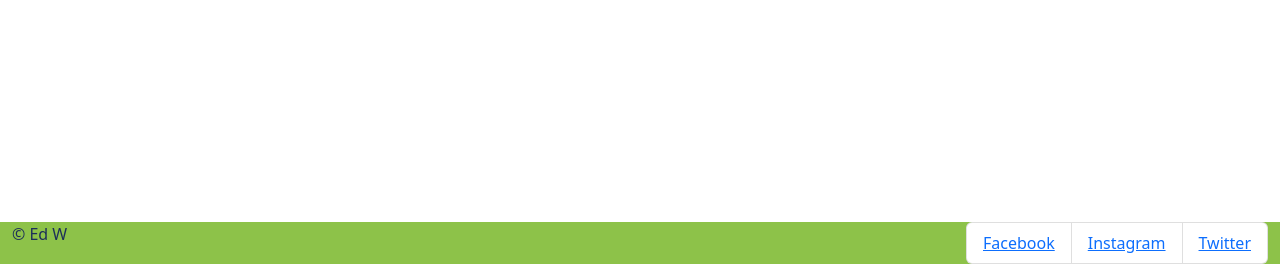
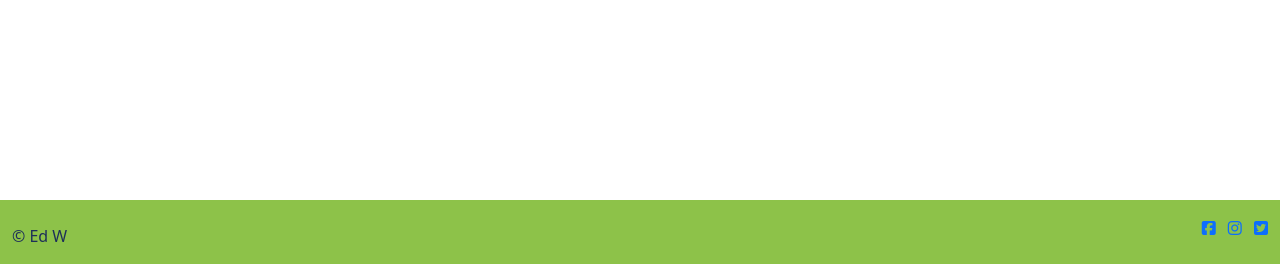
Before and after one commit to Ed-Whyatt/movie-lounge-ms-3, a Flask app: page /add_movie in a window 1280 px wide. Shown: the part 536-800 px from the top of the page. Run offline with Flask 2, Linux system fonts and the light colour scheme; the visitor is signed in with stand-in values (Sample User, id 1); some libraries are stand-ins or nearby versions.

Commit message:
Add new fontawesome cdn for icons

```diff
--- a/movielounge/templates/base.html
+++ b/movielounge/templates/base.html
@@ -7,9 +7,7 @@
   <meta name="viewport" content="width=device-width, initial-scale=1.0">
 
   <!-- Font Awesome 5.15 CDN link -->
-  <link rel="stylesheet" href="https://cdnjs.cloudflare.com/ajax/libs/font-awesome/5.15.3/css/all.min.css"
-    integrity="sha512-iBBXm8fW90+nuLcSKlbmrPcLa0OT92xO1BIsZ+ywDWZCvqsWgccV3gFoRBv0z+8dLJgyAHIhR35VZc2oM/gI1w=="
-    crossorigin="anonymous" referrerpolicy="no-referrer" />
+  <script src="https://use.fontawesome.com/5cd5cccaa1.js"></script>
 
   <!-- Bootstrap 5.2 css CDN link -->
   <link href="https://cdn.jsdelivr.net/npm/bootstrap@5.2.1/dist/css/bootstrap.min.css" rel="stylesheet"
@@ -105,23 +103,35 @@
     <div class="row lounge-main-bg">
 
       <div class="col-6">
-        <p class="lounge-blue-text">&copy; Ed W</p>
+        <p class="lounge-blue-text mt-4">&copy; Ed W</p>
       </div>
 
-      <div class="col-6">
+      <div class="col-6 mt-3">
         <!-- Bootstrap list css -->
-        <ul class="list-group list-group-horizontal float-end">
-          <li class="list-group-item">
+        <ul class="list-inline float-end footer">
+          <li class="list-inline-item">
             <a href="https://www.facebook.com/"
-              aria-label="Go to our facebook page (opens in new tab)" target="_blank"> Facebook</a>
+              aria-label="Go to our facebook page (opens in new tab)" target="_blank">
+              <span>
+                <i class="fa fa-facebook-square" aria-hidden="true"></i>
+              </span>
+            </a>
           </li>
-          <li class="list-group-item">
+          <li class="list-inline-item">
             <a href="https://www.instagram.com/"
-              aria-label="Go to our instagram page (opens in new tab)" target="_blank"> Instagram</a>
+              aria-label="Go to our instagram page (opens in new tab)" target="_blank">
+              <span>
+                <i class="fa fa-instagram" aria-hidden="true"></i>
+              </span>
+            </a>
           </li>
-          <li class="list-group-item">
+          <li class="list-inline-item">
             <a href="https://twitter.com/?lang=en-gb"
-              aria-label="Go to our twitter page (opens in new tab)" target="_blank"> Twitter</a>
+              aria-label="Go to our twitter page (opens in new tab)" target="_blank">
+            <span>
+              <i class="fa fa-twitter-square" aria-hidden="true"></i>
+            </span>
+          </a>
           </li>
         </ul>
       </div>
```
